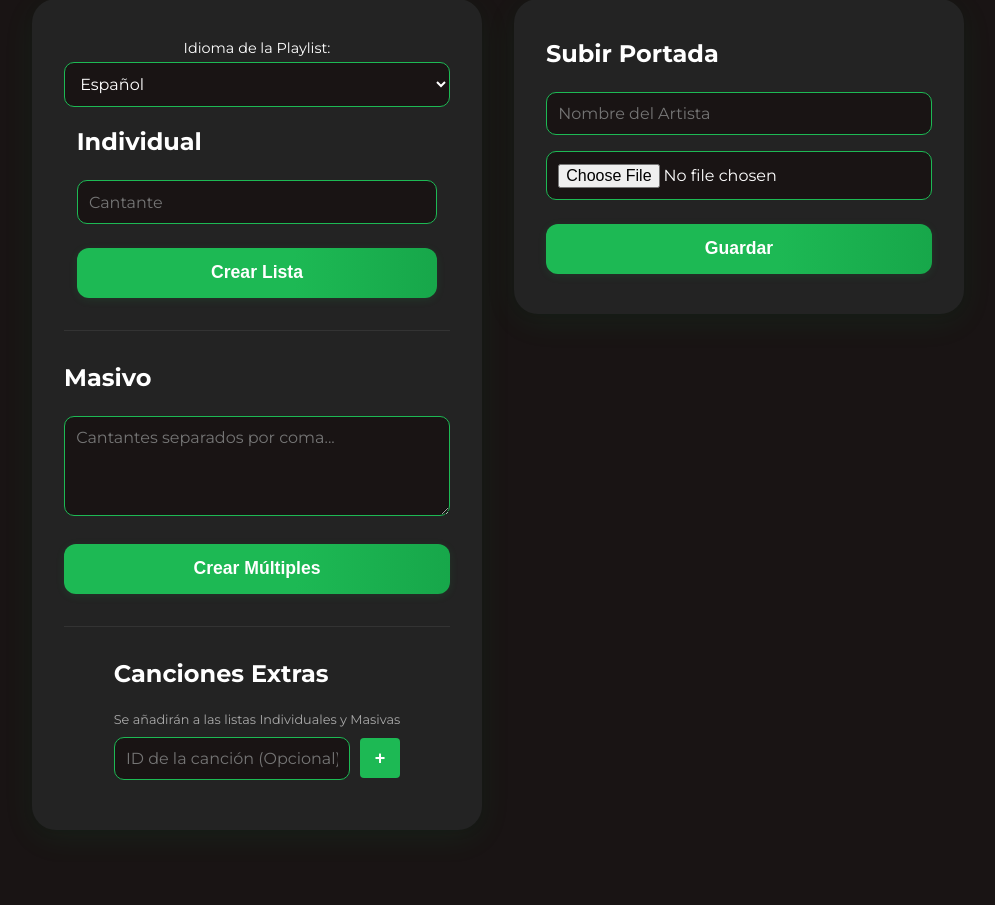
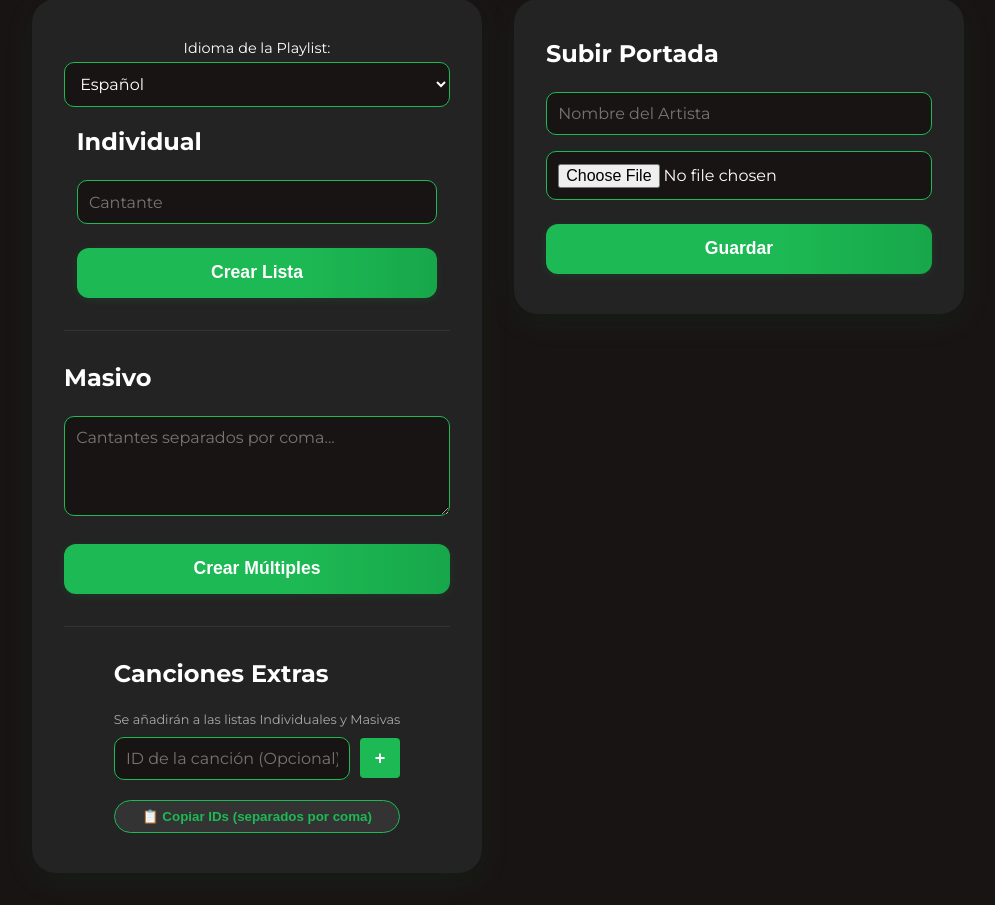
Before and after one commit to guachiconesrec-gif/mixes, a FastAPI app: template templates/index.html in a window 1280 px wide. Shown: the part 207-1112 px from the top of the page, without its empty margins (142-1137 px from the left). Before the commit the page ends 1037 px from the top, so only its background shows below. Run offline with FastAPI, Linux system fonts and the light colour scheme; the template is opened without the code that fills it: most values are stand-ins (such as "Sample title", 1, 10 or a date in 2020).

Commit message:
Update index.html

```diff
--- a/templates/index.html
+++ b/templates/index.html
@@ -1,4 +1,3 @@
-
 <!DOCTYPE html>
 <html lang="es">
 <head>
@@ -19,7 +18,7 @@
             background-color: #1DB954; /* Verde Spotify */
             color: white;
             transition: 0.2s;
-            height: 40px; /* Para alinearlo bien con tus inputs */
+            height: 40px;
         }
         .btn-dinamico:hover {
             background-color: #1ed760;
@@ -38,7 +37,25 @@
         }
         .input-row input {
             flex: 1;
-            margin-bottom: 0; /* Sobrescribe el margin inferior para alinearse con el botón */
+            margin-bottom: 0;
+        }
+
+        /* --- ESTILO INTEGRACIÓN BOTÓN COPIAR --- */
+        .btn-copiar-ids {
+            background-color: #333;
+            color: #1DB954;
+            border: 1px solid #1DB954;
+            padding: 8px 15px;
+            border-radius: 20px;
+            cursor: pointer;
+            font-weight: bold;
+            margin-top: 10px;
+            width: 100%;
+            transition: 0.3s;
+        }
+        .btn-copiar-ids:hover {
+            background-color: #1DB954;
+            color: white;
         }
     </style>
 </head>
@@ -78,7 +95,7 @@
 
                 <hr style="width:100%; border:0; border-top:1px solid #333; margin:2rem 0">
 
-                <!-- NUEVA SECCIÓN: CANCIONES EXTRAS -->
+                <!-- SECCIÓN ACTUALIZADA CON BOTÓN DE COPIAR -->
                 <div class="form-section">
                     <h2>Canciones Extras</h2>
                     <p style="color: #aaa; font-size: 0.8rem; margin-bottom: 10px;">Se añadirán a las listas Individuales y Masivas</p>
@@ -88,6 +105,8 @@
                             <button type="button" class="btn-dinamico" onclick="agregarCampoExtra()">+</button>
                         </div>
                     </div>
+                    <!-- Integración del botón copiar -->
+                    <button type="button" class="btn-copiar-ids" onclick="copiarIdsExtras()">📋 Copiar IDs (separados por coma)</button>
                 </div>
             </div>
 
@@ -101,12 +120,28 @@
     </main>
 
    <script>
-       // --- FUNCIÓN PARA RECOPILAR LAS CANCIONES EXTRAS AL ENVIAR ---
+       // --- NUEVA FUNCIÓN: COPIAR IDS AL PORTAPAPELES ---
+       function copiarIdsExtras() {
+           const ids = obtenerExtrasActuales();
+           if (ids.length === 0) {
+               alert("No hay IDs para copiar.");
+               return;
+           }
+           const textoACopiar = ids.join(',');
+
+           navigator.clipboard.writeText(textoACopiar).then(() => {
+               alert("IDs copiados: " + textoACopiar);
+           }).catch(err => {
+               console.error('Error al copiar: ', err);
+           });
+       }
+
+       // --- FUNCIÓN PARA RECOPILAR LAS CANCIONES EXTRAS ---
        function obtenerExtrasActuales() {
            const inputs = document.querySelectorAll('input[name="cancion_extra_id"]');
            return Array.from(inputs)
                        .map(input => input.value.trim())
-                       .filter(val => val !== ""); // Solo devolvemos los que no estén vacíos
+                       .filter(val => val !== "");
        }
 
        async function crearUno(e) {
@@ -117,7 +152,7 @@
 
            const val = document.getElementById('art-1').value;
            const lang = document.getElementById('lang-select').value;
-           const extras = obtenerExtrasActuales(); // Capturamos los tracks extra
+           const extras = obtenerExtrasActuales();
 
            try {
                const res = await fetch('/api/crear_playlist', {
@@ -126,7 +161,7 @@
                    body: JSON.stringify({
                        artist_name: val,
                        language: lang,
-                       id_extra: extras // Enviamos los extras al backend
+                       id_extra: extras
                    })
                });
                const data = await res.json();
@@ -137,7 +172,7 @@
                    alert("Error de Spotify: " + data[0].message);
                } else if (data[0] && data[0].status === 'success') {
                    alert('¡Playlist creada con éxito!');
-                   document.getElementById('art-1').value = ""; // Limpiamos el input individual
+                   document.getElementById('art-1').value = "";
                    localStorage.removeItem('borrador_artista_individual');
                } else {
                    alert('Error desconocido al crear la playlist.');
@@ -158,7 +193,7 @@
 
            const val = document.getElementById('art-m').value;
            const lang = document.getElementById('lang-select').value;
-           const extras = obtenerExtrasActuales(); // Capturamos los tracks extra
+           const extras = obtenerExtrasActuales();
 
            try {
                const res = await fetch('/api/crear_listas_json', {
@@ -167,12 +202,12 @@
                    body: JSON.stringify({
                        nombres: val,
                        language: lang,
-                       id_extra: extras // Enviamos los extras al backend
+                       id_extra: extras
                    })
                });
                const data = await res.json();
                alert('¡Lote procesado! Revisa tu Spotify.');
-               document.getElementById('art-m').value = ""; // Limpiamos el textarea masivo
+               document.getElementById('art-m').value = "";
                localStorage.removeItem('borrador_artistas_masivos');
            } catch (err) {
                alert("Error procesando el lote.");
@@ -191,20 +226,15 @@
            alert('Imagen guardada');
        }
 
-       // ====================================================================
-       // SISTEMA DE CAMPOS DINÁMICOS Y AUTOGUARDADO
-       // ====================================================================
-
        function agregarCampoExtra(valorInicial = "") {
            const contenedor = document.getElementById("contenedor-extras");
-
            const nuevaFila = document.createElement("div");
            nuevaFila.className = "input-row";
 
            const nuevoInput = document.createElement("input");
            nuevoInput.type = "text";
            nuevoInput.name = "cancion_extra_id";
-           nuevoInput.className = "input-artista"; // Hereda tus estilos base
+           nuevoInput.className = "input-artista";
            nuevoInput.placeholder = "ID de la canción (Opcional)";
            nuevoInput.value = valorInicial;
 
@@ -231,8 +261,6 @@
        }
 
        document.addEventListener("DOMContentLoaded", function() {
-
-           // 1. Cargar autoguardado de campos normales
            const camposEstandar = document.querySelectorAll('input[name="artista_individual"], textarea[name="artistas_masivos"]');
            camposEstandar.forEach(campo => {
                const valorGuardado = localStorage.getItem('borrador_' + campo.name);
@@ -244,7 +272,6 @@
                });
            });
 
-           // 2. Cargar los IDs Extras Guardados en Memoria
            const inputFijo = document.getElementById('extra_fijo');
            inputFijo.addEventListener('input', guardarExtras);
 
@@ -252,7 +279,6 @@
 
            if (extrasGuardados.length > 0) {
                inputFijo.value = extrasGuardados[0];
-
                for (let i = 1; i < extrasGuardados.length; i++) {
                    agregarCampoExtra(extrasGuardados[i]);
                }
```
